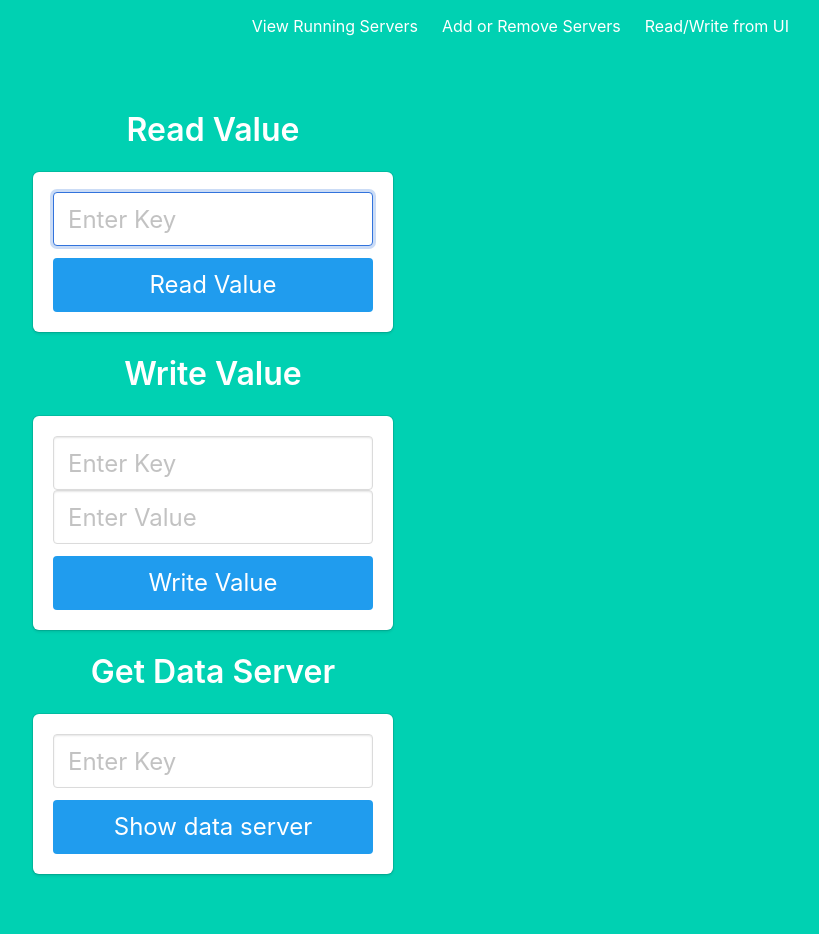
After one commit to amoghkulkarni5/Location_Server, a Flask app: page /read-write-form in a window 1280 px wide. The commit adds this page. Shown: the whole page, without its empty margins (427-1246 px from the left). Run offline with Flask 2, Linux system fonts and the light colour scheme.

Commit message:
feat: add form UI for write and get functionality

```diff
--- a/project/main.py
+++ b/project/main.py
@@ -143,6 +143,12 @@ def remove_location_server():
     return f"Removed: Location server {location_server}"
 
 
+# Displays the form for UI actions.
+@main.route('/read-write-form')
+def read_write_form():
+    return render_template('read_write_form.html')
+
+
 # Adds new data server to list of data servers
 @main.route('/add-data-server', methods=['POST'])
 def add_data_server():
@@ -160,8 +166,29 @@ def remove_data_server():
 
 
 # Fetches the appropriate data server for given key
-@main.route('/get-data-server')
+@main.route('/read-from-ui', methods=['POST'])
+def read_from_ui():
+    key = request.form.get('read-key')
+    # data_server = ls.get_data_server(key)
+    data_server = key
+    value = key  # To be replaced with HTTP call to data server
+    return render_template('read_write_result_ui.html', data_server=data_server, value=value, msg='Value Read Successfully')
+
+
+# Adds new data server to list of data servers
+@main.route('/write-from-ui', methods=['POST'])
+def write_from_ui():
+    key = request.form.get('write-key')
+    value = request.form.get('write-value')
+    # data_server = ls.get_data_server(key)
+    data_server = key
+    return render_template('read_write_result_ui.html', data_server=data_server, value=value, msg='Value Successfully Written')
+
+
+# Adds new data server to list of data servers
+@main.route('/get-data-server', methods=['POST'])
 def get_data_server():
-    key = "keystring"
-    data_server = ls.get_data_server(key)
-    return f"Obtained data server: {data_server}"
+    key = request.form.get('get-data-server-key')
+    # data_server = ls.get_data_server(key)
+    data_server = key
+    return render_template('read_write_result_ui.html', data_server=data_server, value=None, msg='Got Data Server')
--- a/project/templates/base.html
+++ b/project/templates/base.html
@@ -23,6 +23,9 @@
                         <a href="{{ url_for('main.add_remove_servers') }}" class="navbar-item">
                             Add or Remove Servers
                         </a>
+                        <a href="{{ url_for('main.read_write_form') }}" class="navbar-item">
+                            Read/Write from UI
+                        </a>
                     </div>
                 </div>
             </div>
--- /dev/null
+++ b/project/templates/read_write_form.html
@@ -0,0 +1,46 @@
+{% extends "base.html" %}
+
+{% block content %}
+
+<div class="column is-4 is-offset-4">
+    <h3 class="title">Read Value</h3>
+    <div class="box">
+        <form method="POST" action="/read-from-ui">
+            <div class="field">
+                <div class="control">
+                    <input class="input is-large" type="text" name="read-key" placeholder="Enter Key" autofocus="">
+                </div>
+            </div>
+            <button class="button is-block is-info is-large is-fullwidth">Read Value</button>
+        </form>
+    </div>
+
+    <h3 class="title">Write Value</h3>
+    <div class="box">
+        <form method="POST" action="/write-from-ui">
+            <div class="field">
+                <div class="control">
+                    <input class="input is-large" type="text" name="write-key" placeholder="Enter Key" autofocus="">
+                </div>
+                <div class="control">
+                    <input class="input is-large" type="text" name="write-value" placeholder="Enter Value" autofocus="">
+                </div>
+            </div>
+            <button class="button is-block is-info is-large is-fullwidth">Write Value</button>
+        </form>
+    </div>
+
+    <h3 class="title">Get Data Server</h3>
+    <div class="box">
+        <form method="POST" action="/get-data-server">
+            <div class="field">
+                <div class="control">
+                    <input class="input is-large" type="text" name="get-data-server-key" placeholder="Enter Key" autofocus="">
+                </div>
+            </div>
+            <button class="button is-block is-info is-large is-fullwidth">Show data server</button>
+        </form>
+    </div>
+</div>
+
+{% endblock %}
```
Also changed, not shown: project/templates/read_write_result_ui.html (added, +12 -0 lines).
